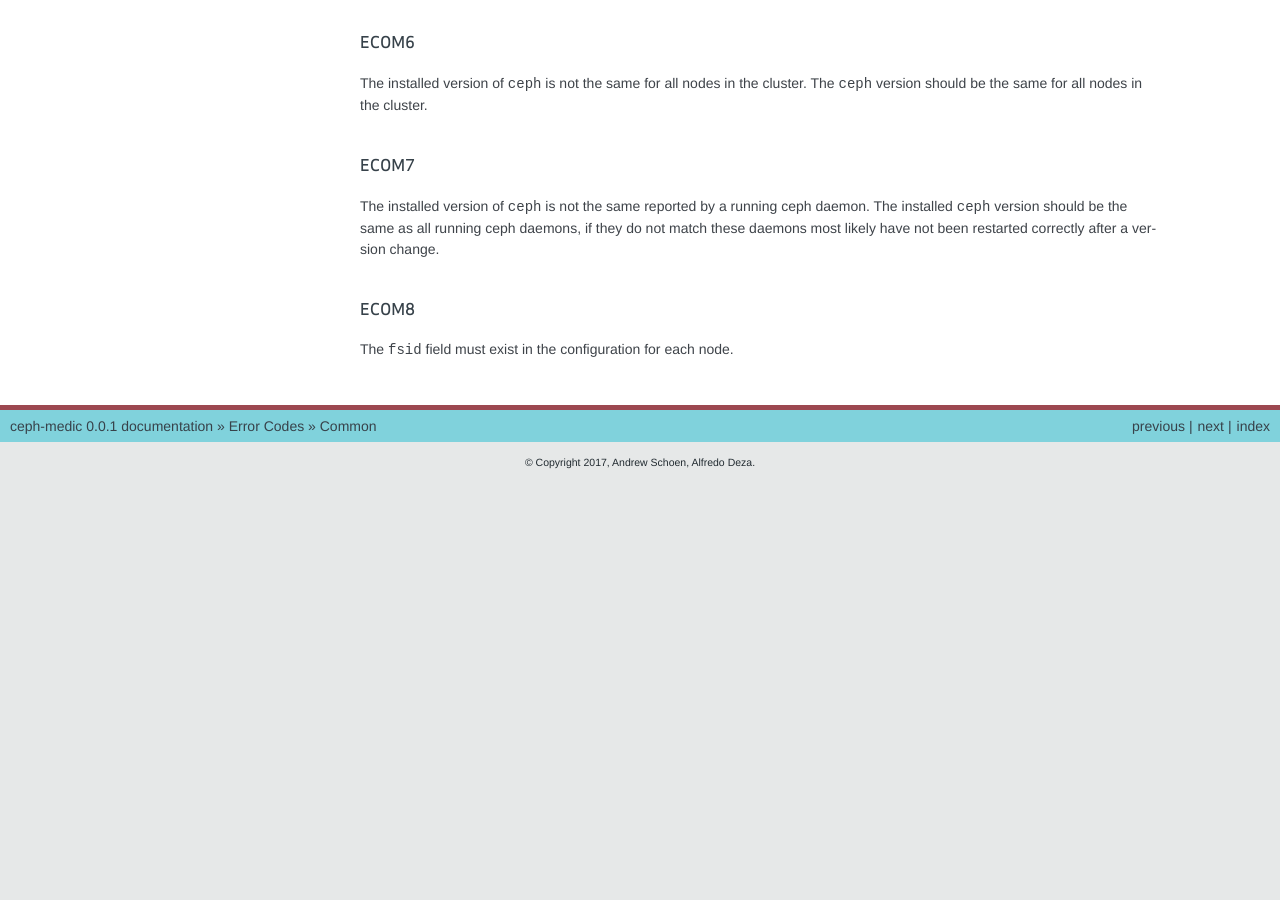
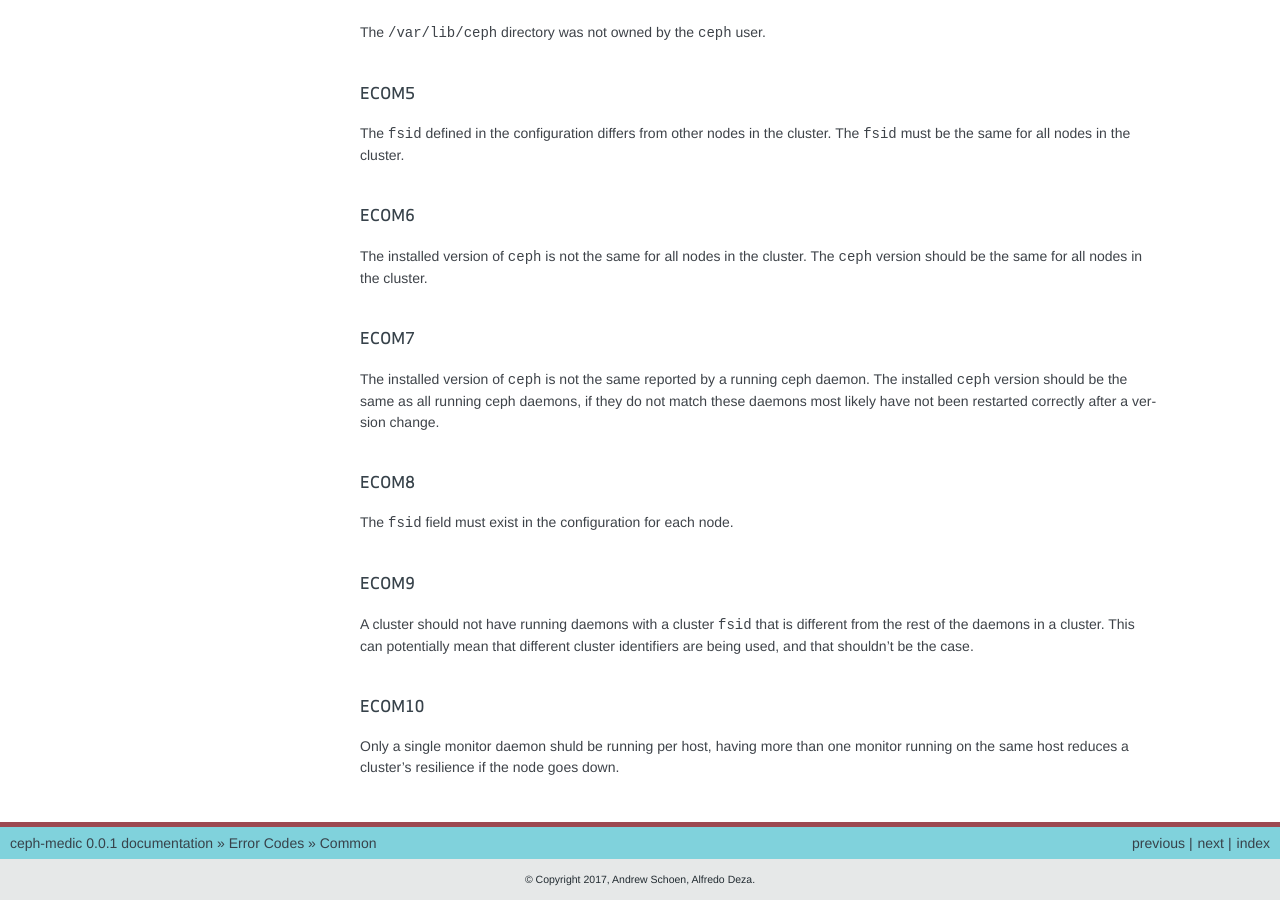
Before and after one commit to ceph/ceph-medic, a Sphinx documentation site: the page built from docs/source/codes/common.rst, in a window 1280 px wide and 900 px high, scrolled down 755 px. Built offline with Sphinx 7.4.7, drawn with Linux system fonts in a browser that asks for light colours; before the commit the page ends 1238 px from its top, so only the background shows below that; some of the changed text lies outside the part shown.

Commit message:
docs: update on new ECOMM errors"
Signed-off-by: Alfredo Deza <adeza@redhat.com>

```diff
--- a/docs/source/codes/common.rst
+++ b/docs/source/codes/common.rst
@@ -1,6 +1,16 @@
 Common
 ======
 The following checks indiciate general issues with the cluster that are not specific to any daemon type.
+
+Warnings
+--------
+
+.. _WCOM1:
+
+WCOM1
+^^^^^
+A running OSD and MON daemon was detected in the same node. Colocating OSDs and MONs is highly discouraged.
+
 
 Errors
 ------
@@ -56,3 +66,17 @@ a version change.
 ECOM8
 ^^^^^
 The ``fsid`` field must exist in the configuration for each node.
+
+
+.. _ECOM9:
+
+ECOM9
+^^^^^
+A cluster should not have running daemons with a cluster ``fsid`` that is different from the rest of the daemons in a cluster. This can potentially mean that different cluster identifiers are being used, and that shouldn't be the case.
+
+
+.. _ECOM10:
+
+ECOM10
+^^^^^^
+Only a single monitor daemon shuld be running per host, having more than one monitor running on the same host reduces a cluster's resilience if the node goes down.
```
